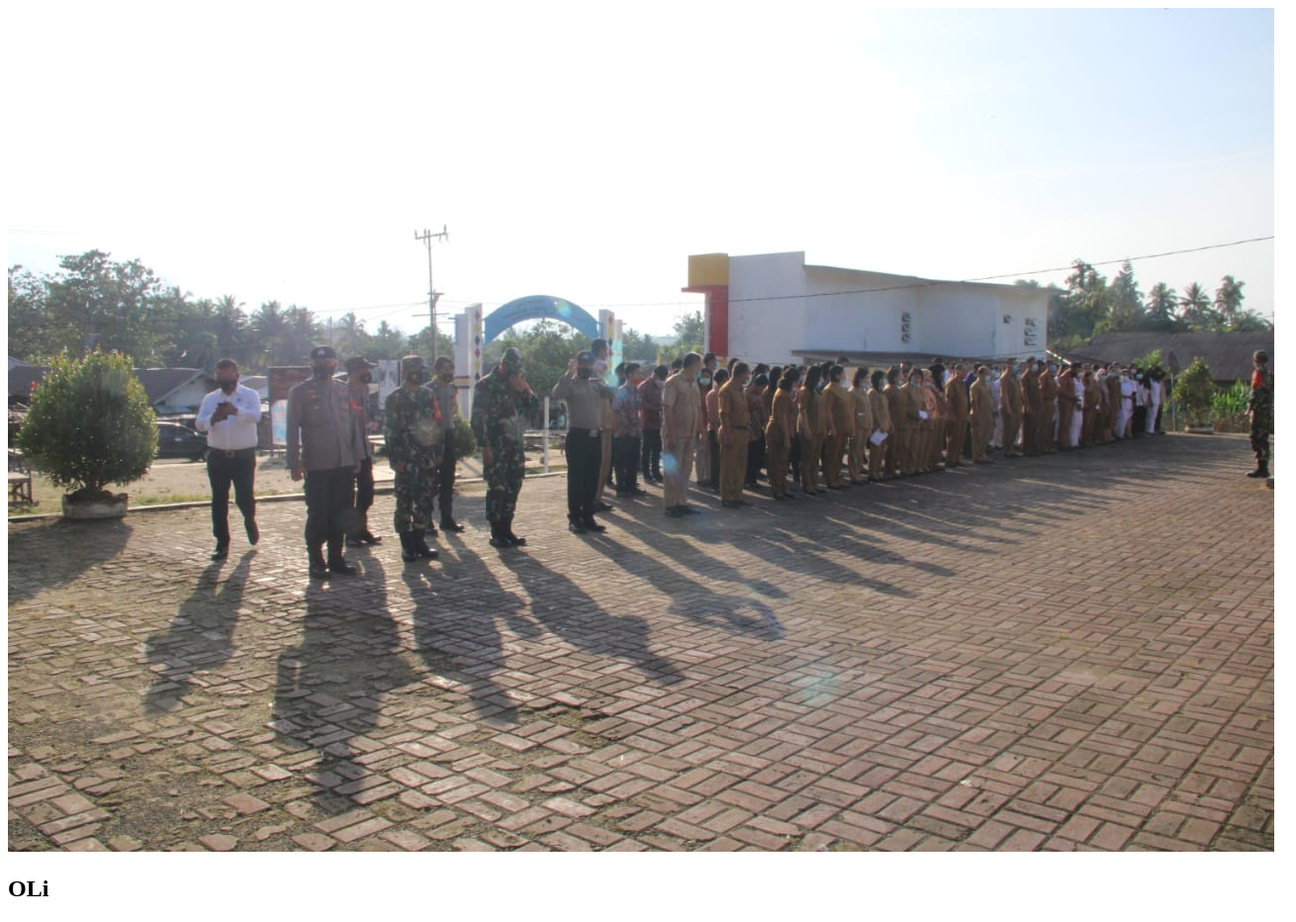
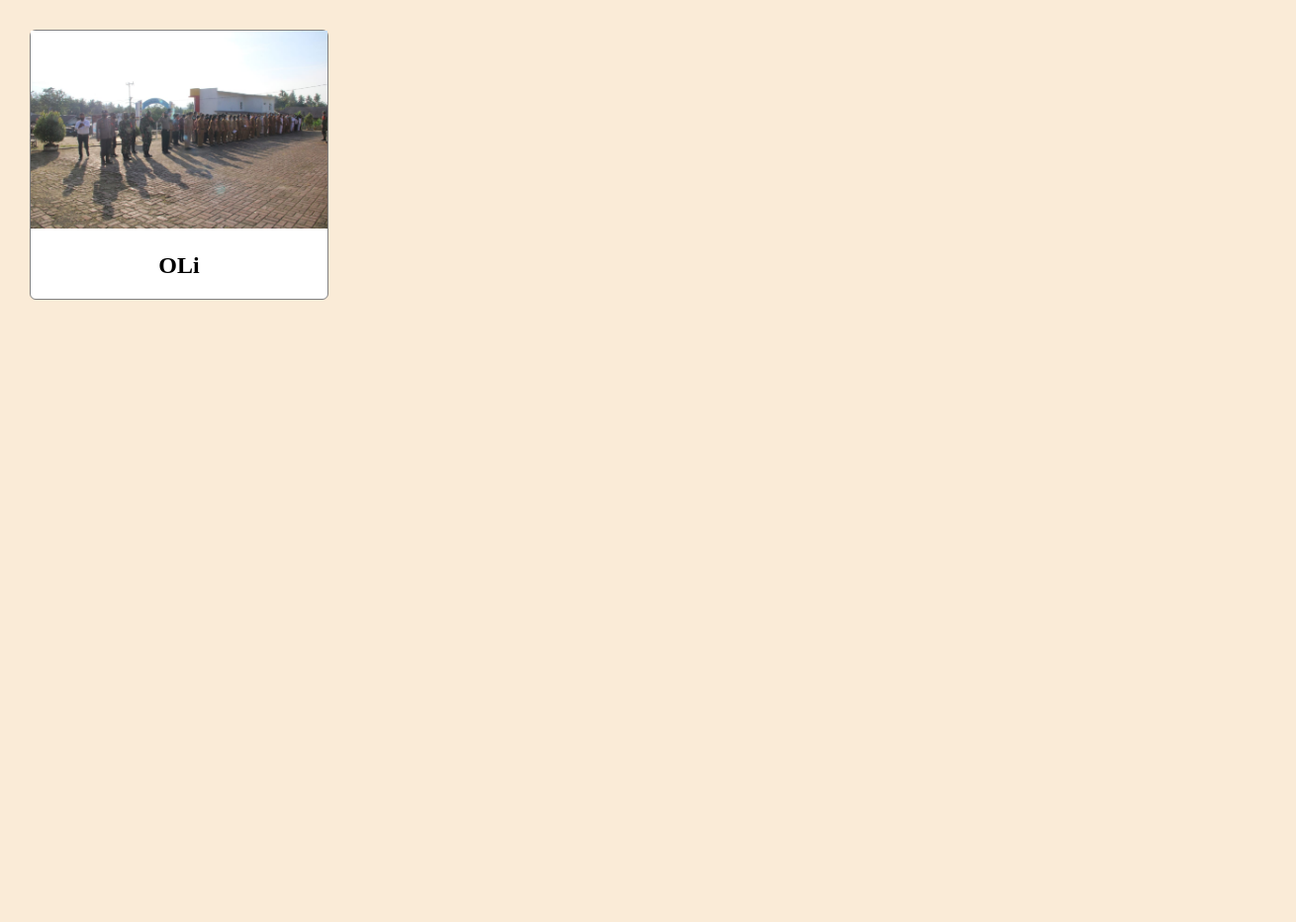
Before and after one commit to oliamangea/my-repo-from-remote, a plain HTML site: page index.html in a window 1280 px wide. Shown: the whole page at 99% size, 1310 px wide, since content can reach past the window. After the commit the page ends 800 px from the top, so only its background shows below. Drawn offline with Linux system fonts and the light colour scheme.

Commit message:
added initial style.css to style the profile

```diff
--- a/index.html
+++ b/index.html
@@ -1,11 +1,12 @@
 <!DOCTYPE html>
 <html>
     <head>
-
+        <link rel="stylesheet" href="style.css">
     </head>
     <body>
         <div id="profile-container">
         <img id ="profile-image" src="images/oli.jpeg" alt="profile image" />
         <h2 id="profile-name">OLi</h2>
+        </div>
     </body>
 </html>
--- /dev/null
+++ b/style.css
@@ -0,0 +1,21 @@
+body {
+    width: 100%;
+    margin: 30px;
+    background-color: antiquewhite;
+ }
+
+ #profile-container{
+    max-width: 300px;
+    background-color: white;
+    border: 1px solid gray;
+    border-radius: 6px;
+ }
+
+ #profile-image{
+    width: 100%;
+    height: auto;
+ }
+
+ #profile-name{
+    text-align: center;
+ }
```
